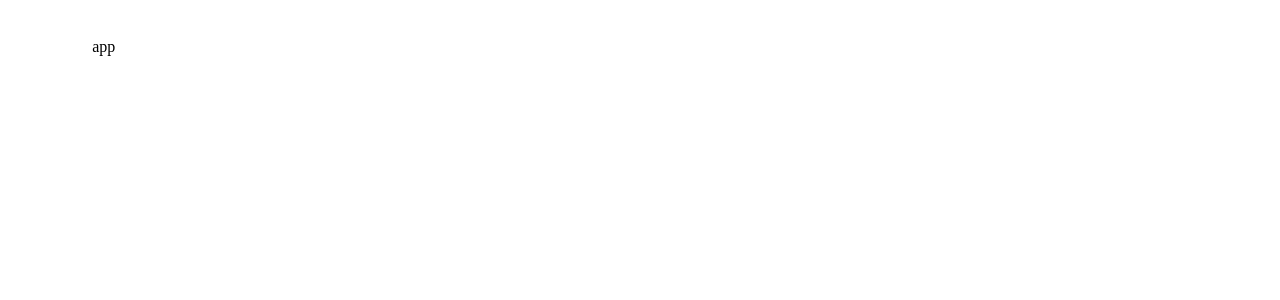
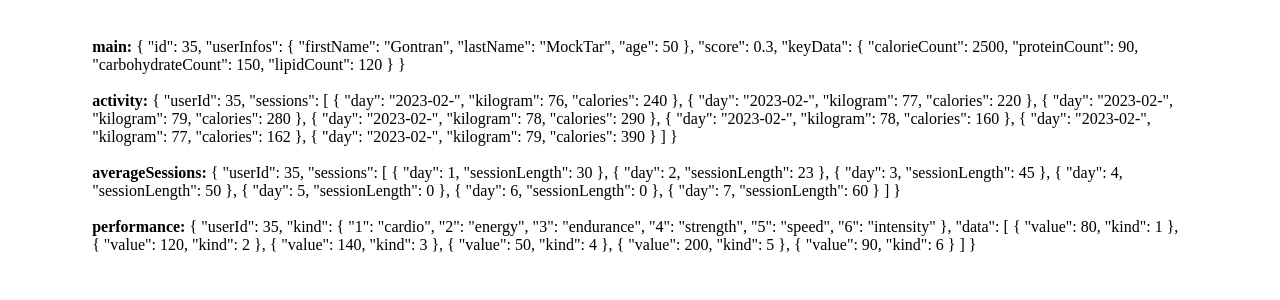
Before and after one commit to david-mi/-DAJR_David_Michel_11_12_02_2023, a React (Create React App) app: page / in a window 1280 px wide. Shown: the top 300 px of the page. Built offline with nearby package versions, Linux system fonts and the light colour scheme.

Commit message:
feat: add Profile page #8

```diff
--- a/src/App.jsx
+++ b/src/App.jsx
@@ -1,9 +1,7 @@
+import Profile from "./pages/Profile/Profile";
+
 const App = () => {
-  return (
-    <div className="App">
-      app
-    </div>
-  );
+  return <Profile />;
 };
 
 export default App;
--- /dev/null
+++ b/src/pages/Profile/Profile.jsx
@@ -0,0 +1,23 @@
+import useFetch from "../../hooks/useFetch";
+import styles from "./profile.module.css";
+
+const Profile = () => {
+  const { userData } = useFetch("35");
+
+  if (userData === null) return null;
+
+  return (
+    <div className="App">
+      <p><b>main:</b> {JSON.stringify(userData.main, null, 2)}</p>
+      <br />
+      <p><b>activity:</b> {JSON.stringify(userData.activity, null, 2)}</p>
+      <br />
+      <p><b>averageSessions:</b> {JSON.stringify(userData.averageSessions, null, 2)}</p>
+      <br />
+      <p><b>performance:</b> {JSON.stringify(userData.performance, null, 2)}</p>
+      <br />
+    </div>
+  );
+};
+
+export default Profile;
```
Also changed, not shown: src/pages/Profile/profile.module.css (added).
